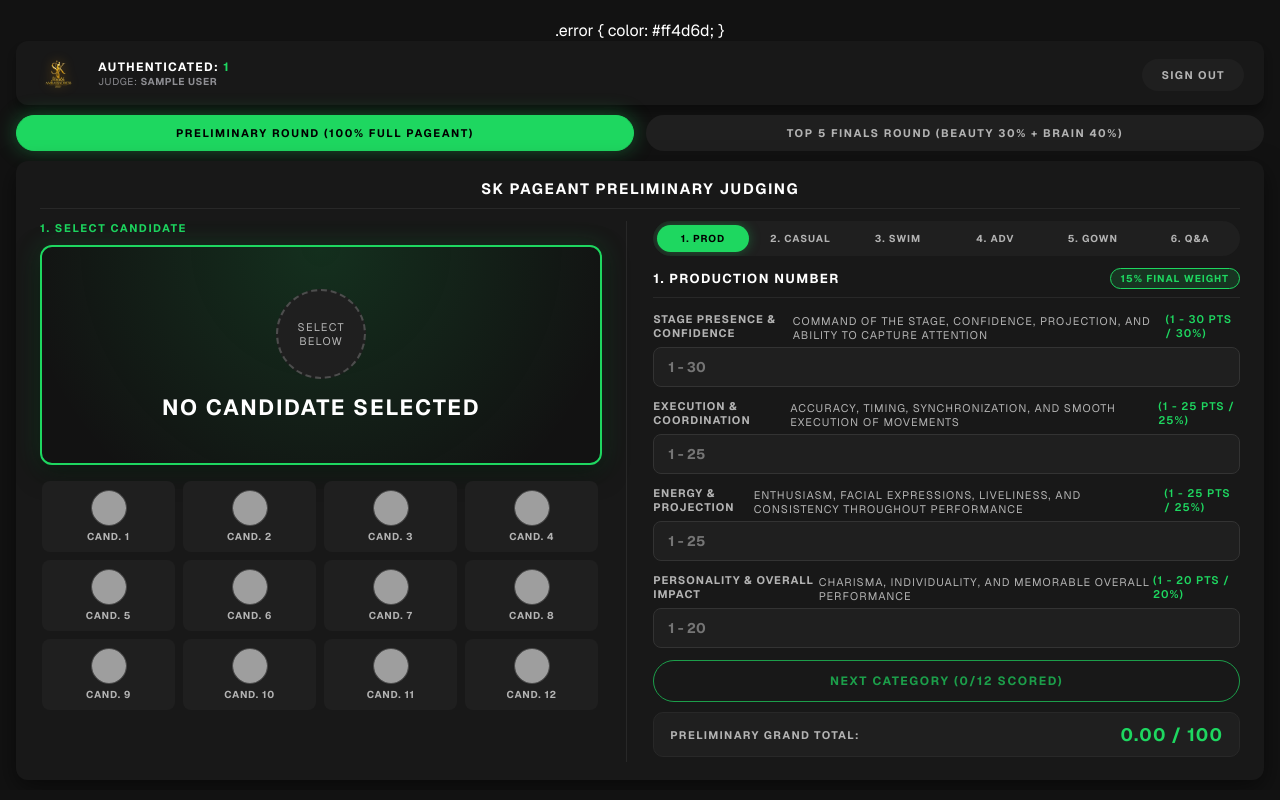
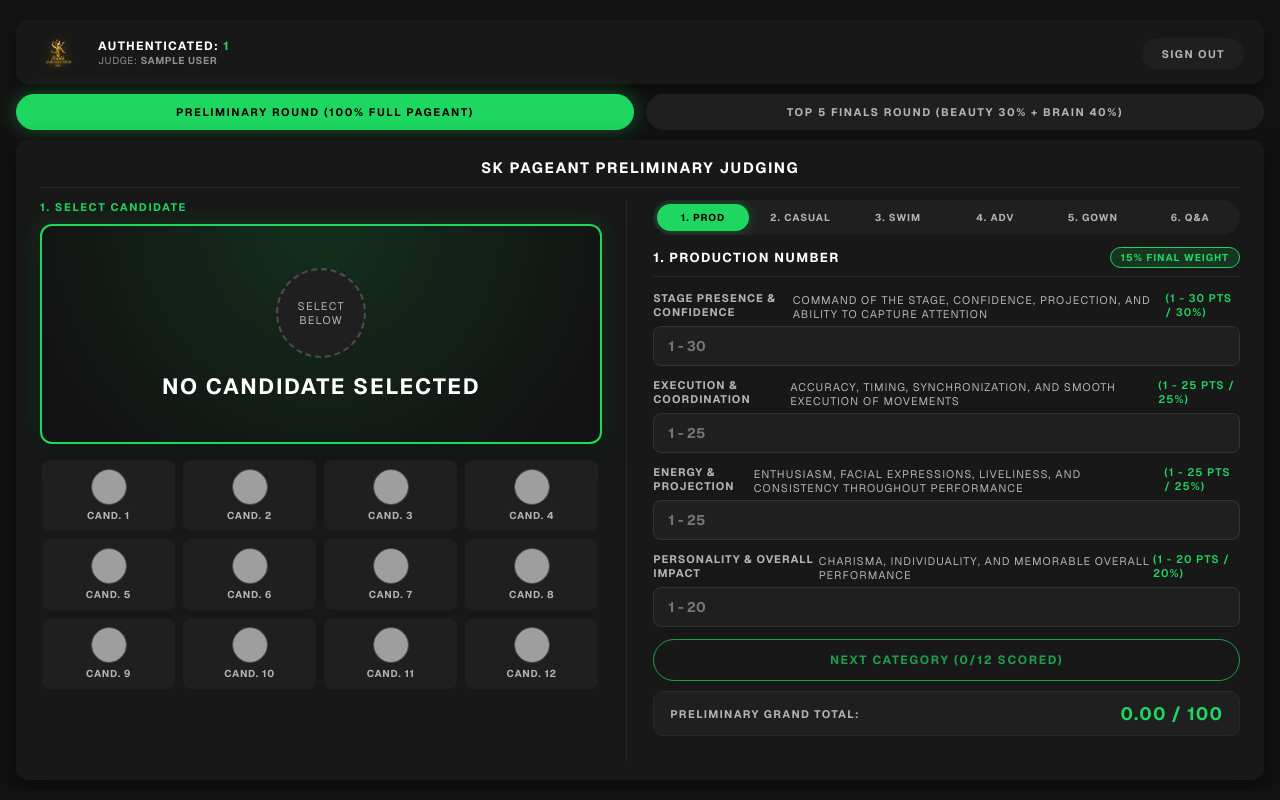
Before and after one commit to LiveKryptiah/tabulation, a Flask app: page /scoring in a window 1280 px wide. Run offline with Flask 2, Linux system fonts and the light colour scheme; the visitor is signed in with stand-in values (Sample User, id 1); grey boxes are pictures that could not be loaded.

Commit message:
Remove .error { color: #ff4d6d; } style rule

```diff
--- a/templates/index.html
+++ b/templates/index.html
@@ -502,8 +502,6 @@
         }
         .success { color: #1ed760; }
         .error { color: #f3727f; }
-    </style>
-        .error { color: #ff4d6d; }
     </style>
 </head>
 <body>
```
